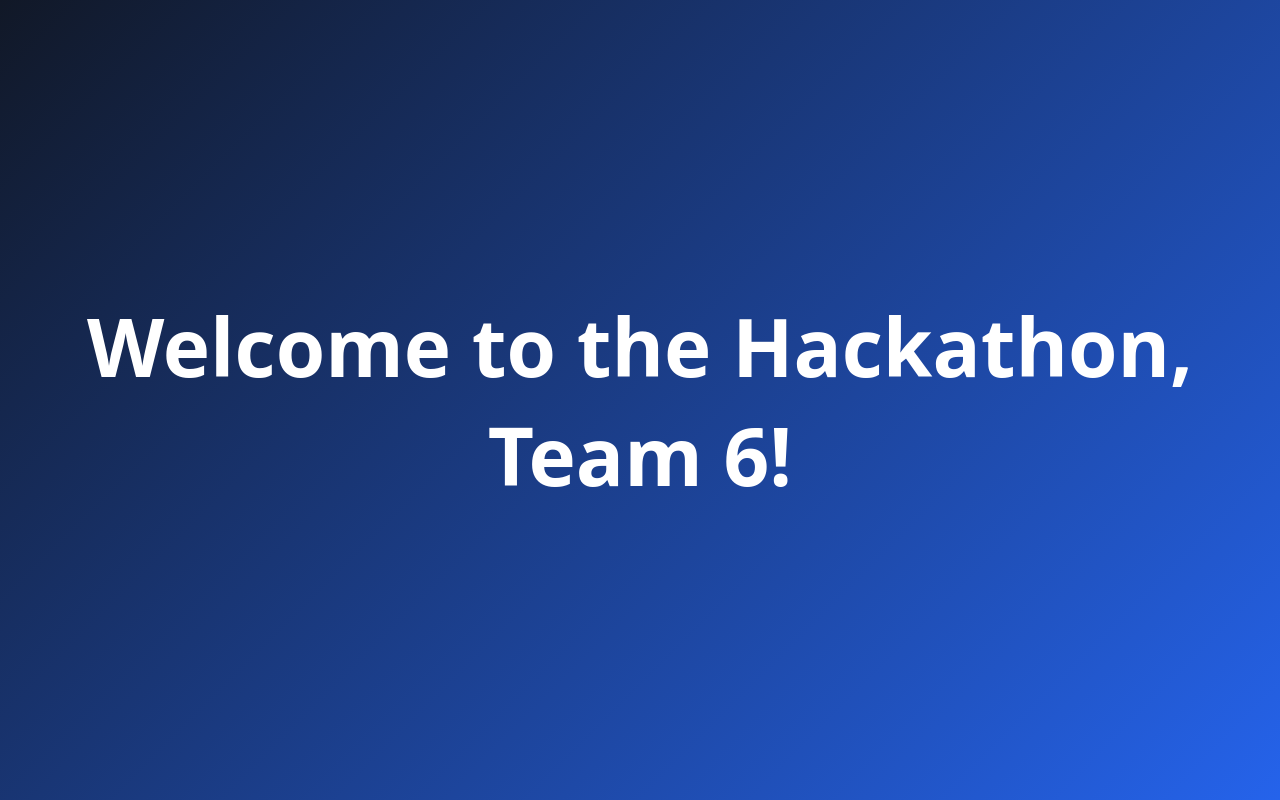
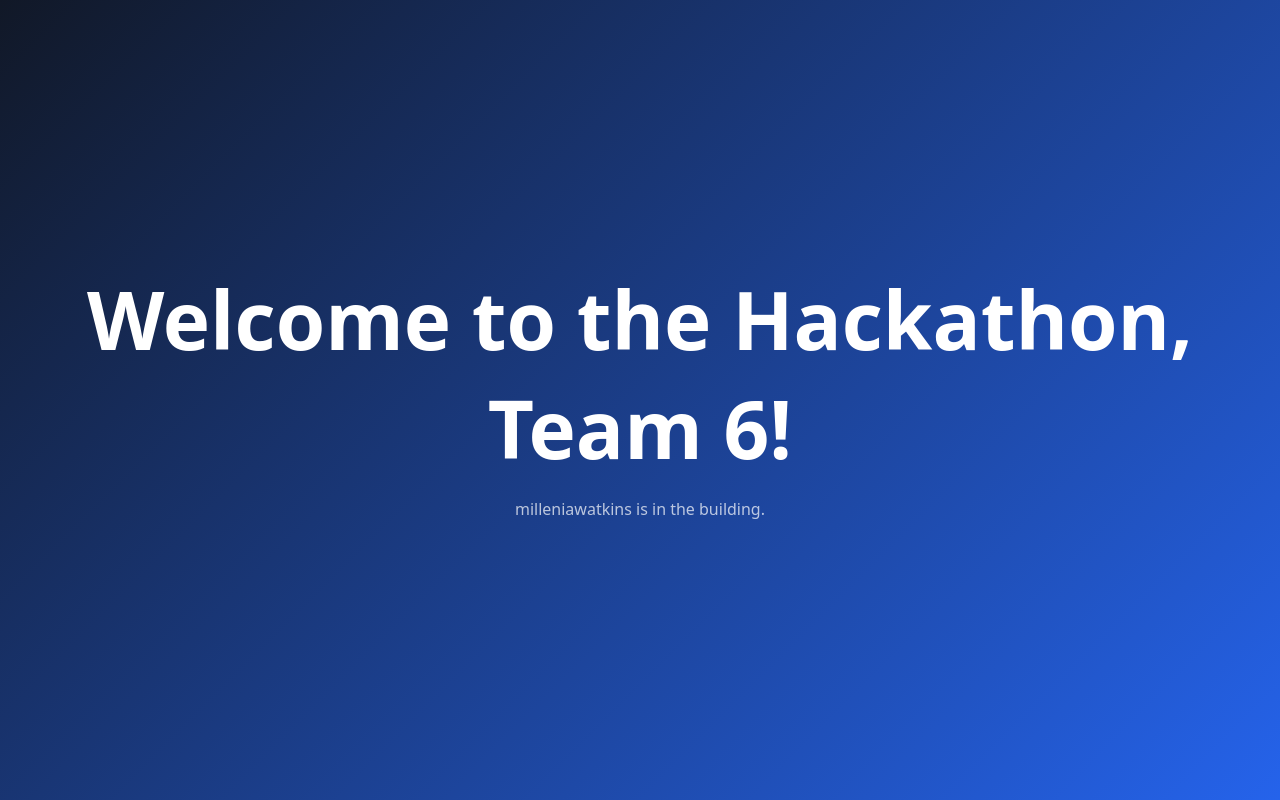
Before and after one commit to ewimsatt/propellic-team-6, a plain HTML site: page index.html in a window 1280 px wide. Drawn offline with Linux system fonts and the light colour scheme.

Commit message:
chore: setup working branch for milleniawatkins (#1)
Co-authored-by: Millenia Watkins <millenia/watkins@propellic.com>
Co-authored-by: Claude Sonnet 4.6 <noreply@anthropic.com>

```diff
--- a/index.html
+++ b/index.html
@@ -27,6 +27,7 @@
   <body>
     <main>
       <h1>Welcome to the Hackathon, Team 6!</h1>
+      <p style="opacity:0.7;margin-top:1rem;">milleniawatkins is in the building.</p>
     </main>
   </body>
 </html>
```
